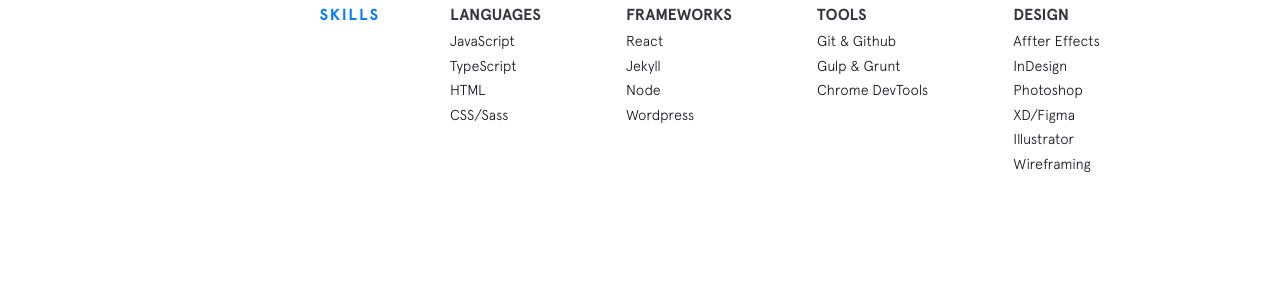
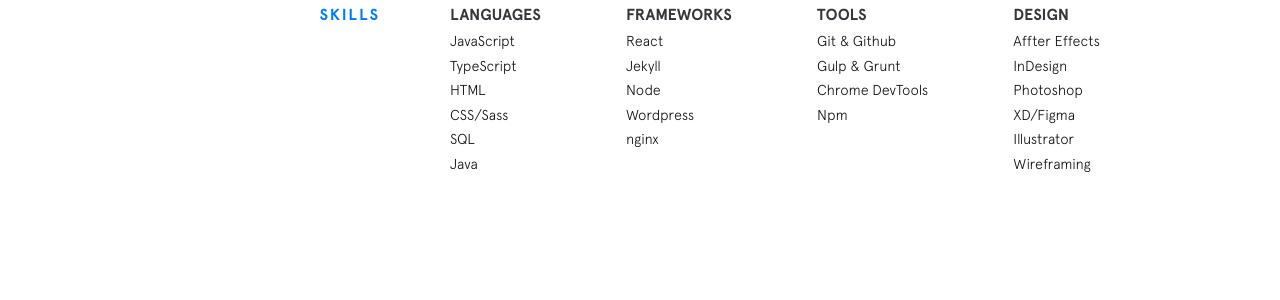
Before and after one commit to abking4/portfolio, a Jekyll site: the page built from index.html, in a window 1280 px wide and 900 px high, scrolled down 1481 px. Shown: the part 154-454 px from the top of the window. Built offline with Jekyll 4.4.1, drawn with Linux system fonts in a browser that asks for light colours; nearby versions of some CDN libraries.

Commit message:
editing resume

```diff
--- a/_data/skills.yml
+++ b/_data/skills.yml
@@ -3,17 +3,21 @@
   - item: TypeScript
   - item: HTML
   - item: CSS/Sass
+  - item: SQL
+  - item: Java
 
 frameworks:
   - item: React
   - item: Jekyll
   - item: Node
   - item: Wordpress
+  - item: nginx
 
 tools:
   - item: Git & Github
   - item: Gulp & Grunt
   - item: Chrome DevTools
+  - item: Npm
 
 design:
   - item: Affter Effects
```
Also changed, not shown: 1 other file.
